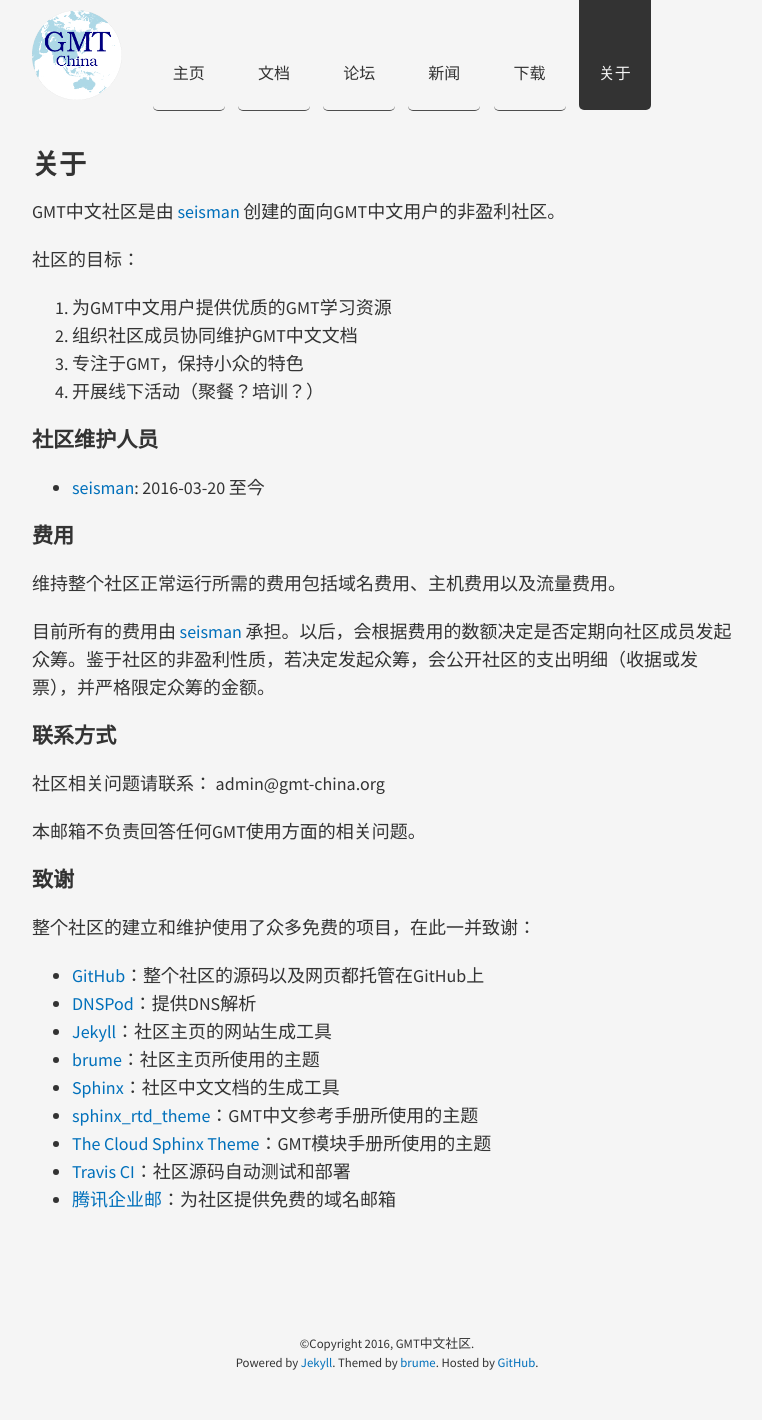
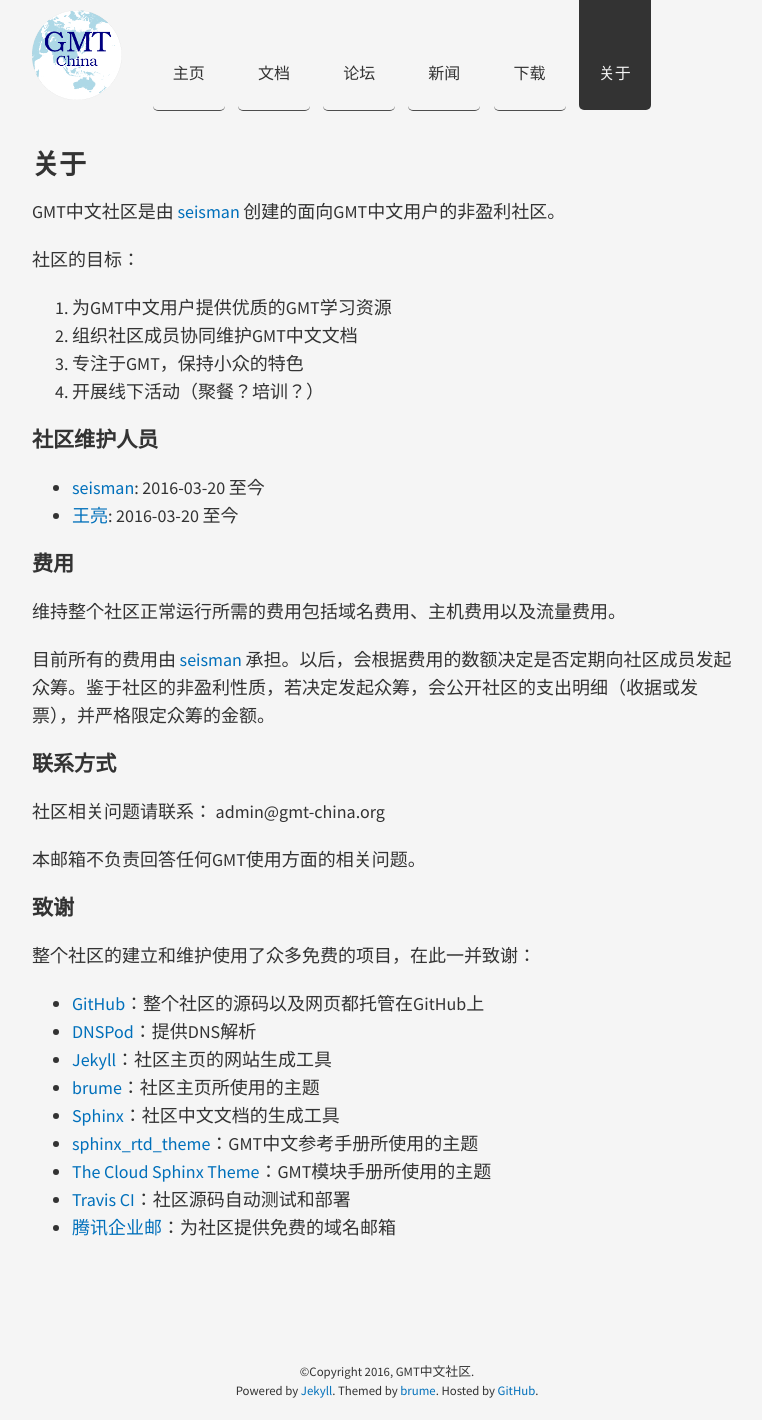
Before and after one commit to junlysky/gmt-china.github.io, a Jekyll site: the page built from about/index.md, in a window 1280 px wide. Shown: the whole page, without its empty margins (253-1015 px from the left). Built offline with Jekyll 4.4.1, drawn with Linux system fonts in a browser that asks for light colours; before the commit the page ends 1392 px from its top, so only the background shows below that.

Commit message:
增加维护人员

```diff
--- a/about/index.md
+++ b/about/index.md
@@ -15,6 +15,7 @@
 ### 社区维护人员
 
 - [seisman](mailto:seisman.info@gmail.com): 2016-03-20 至今
+- [王亮](mailto:wangliang0222@foxmail.com): 2016-03-20 至今
 
 ### 费用
 
```
